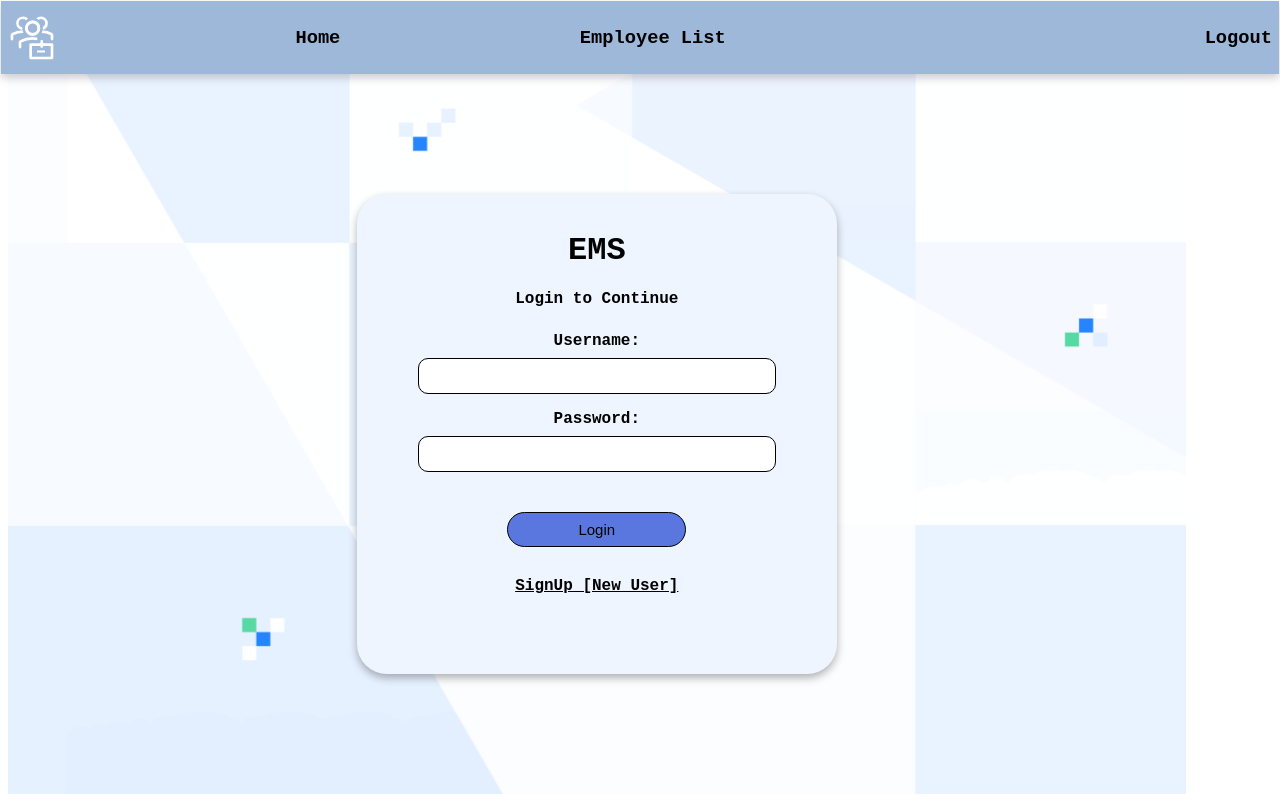
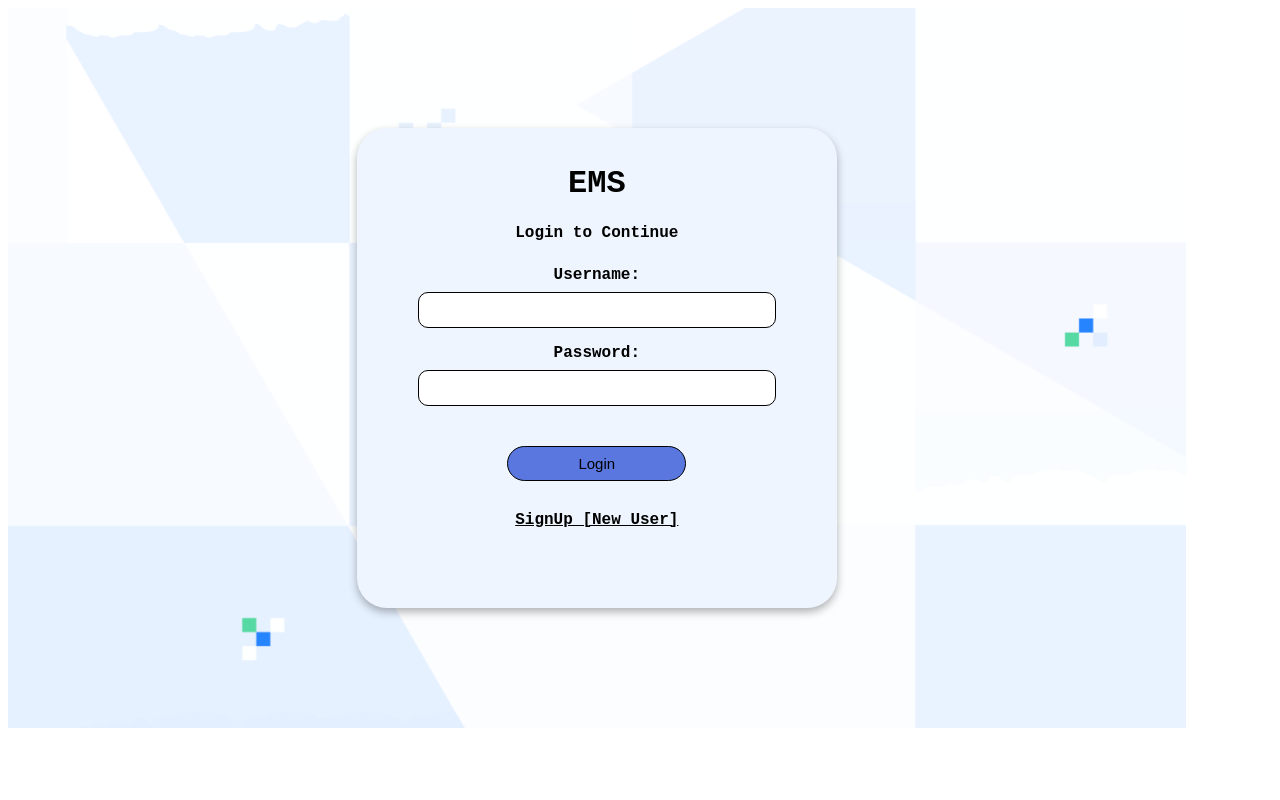
Before and after one commit to Raj-Rishabh/EMS_FRONTEND, a React (Vite) app: page / in a window 1280 px wide. Built offline with nearby package versions, Linux system fonts and the light colour scheme.

Commit message:
Update App.jsx

```diff
--- a/src/App.jsx
+++ b/src/App.jsx
@@ -9,7 +9,7 @@ import SignupForm from '../components/SignupPage/SignUp'
 
 function App() {
   const { pathname } = useLocation();
-  const showNav = !['/signUp', '/login'].includes(pathname);
+  const showNav = !['/signUp', '/'].includes(pathname);
   return (
     <div>
       { showNav && <NavBar/> }
```
